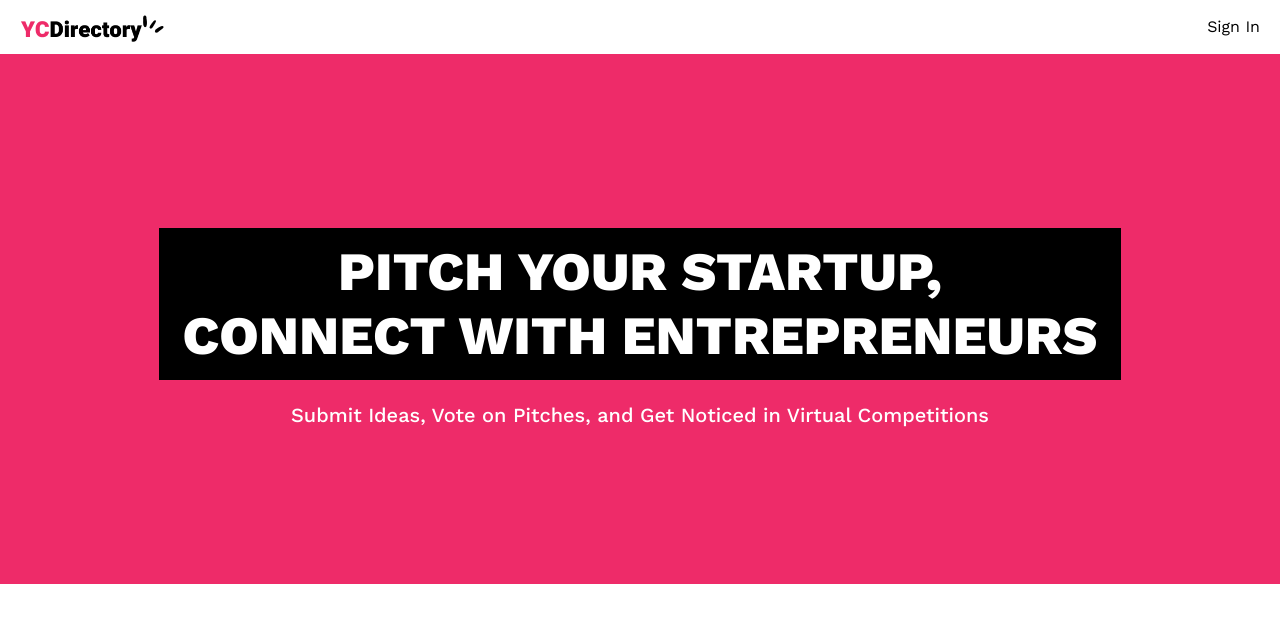
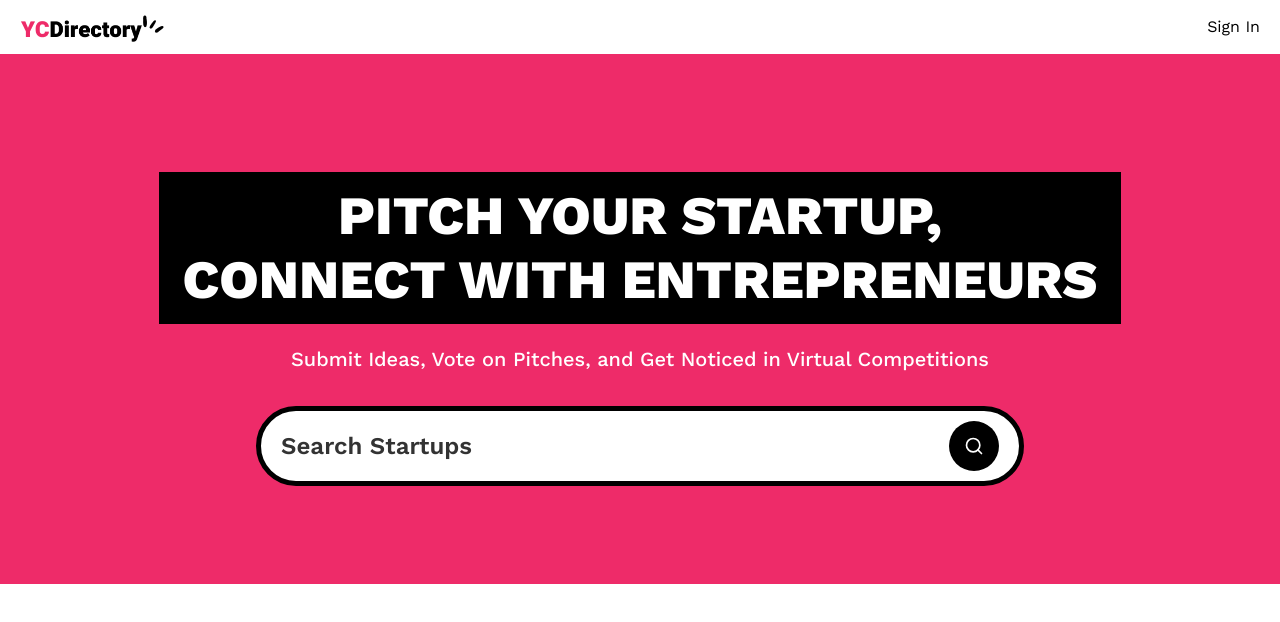
Before and after one commit to wasiflatifhussain/y-combinator-directory-nextjs, a Next.js app in the folder yc-directory/: page / in a window 1280 px wide. Shown: the top 622 px of the page. Built offline with nearby package versions, Linux system fonts and the light colour scheme; no server answers.

Commit message:
added nextjs forms for search bar handling and reset

```diff
--- a/yc-directory/app/(root)/layout.tsx
+++ b/yc-directory/app/(root)/layout.tsx
@@ -1,4 +1,4 @@
-import Navbar from "../components/Navbar";
+import Navbar from "../../components/Navbar";
 
 export default function Layout ({children}: Readonly<{children: React.ReactNode;}>) {
   return (
--- a/yc-directory/app/(root)/page.tsx
+++ b/yc-directory/app/(root)/page.tsx
@@ -1,11 +1,18 @@
 import Image from "next/image";
+import SearchForm from "../../components/SearchForm";
 
-export default function Home() {
+export default async function Home({searchParams}: {
+  searchParams: Promise<{query?: string}>;
+}) {
+
+  const query = (await searchParams).query;
   return (
     <>
       <section className="pink_container">
         <h1 className="heading">Pitch Your Startup, <br /> Connect With Entrepreneurs</h1>
         <p className="sub-heading !max-w-3xl">Submit Ideas, Vote on Pitches, and Get Noticed in Virtual Competitions</p>
+
+        <SearchForm query={query} />
       </section>
     </>
   );
--- /dev/null
+++ b/yc-directory/components/SearchForm.tsx
@@ -0,0 +1,35 @@
+import React from 'react';
+import Form from "next/form";
+import SearchFormReset from './SearchFormReset';
+import { Search } from 'lucide-react';
+
+const SearchForm = ({query}: {query?: string}) => {
+
+
+  return (
+    <Form action="/" scroll={false} className="search-form">
+      <input
+        name="query"
+        defaultValue={query}
+        className="search-input"
+        placeholder="Search Startups"
+      />
+
+      <div className='flex gap-2'>
+        {/* Typing into the input is client-side (handled by the browser).
+        Submitting the form sends data to the server for processing (server-side).
+        The reset button's behavior is client-side, interacting with the DOM using JavaScript. */}
+
+        {query &&
+          <SearchFormReset />
+        }
+
+        <button type="submit" className="search-btn text-white">
+          <Search className='size-5' />
+        </button>
+      </div>
+    </Form>
+)
+};
+
+export default SearchForm;
--- /dev/null
+++ b/yc-directory/components/SearchFormReset.tsx
@@ -0,0 +1,23 @@
+"use client";
+import React from 'react';
+import Link from 'next/link';
+import { X } from 'lucide-react';
+
+// this is client-sided as client resets the input form
+const SearchFormReset = () => {
+
+  const reset = () => {
+    const form = document.querySelector(".search-form") as HTMLFormElement;
+    if (form) form.reset();
+  };
+
+  return (
+    <button type="reset" onClick={reset}>
+      <Link href="/" className="search-btn text-white">
+        <X className='size-5' />
+      </Link>
+    </button>
+)
+};
+
+export default SearchFormReset;
--- /dev/null
+++ b/yc-directory/components/ui/button.tsx
@@ -0,0 +1,57 @@
+import * as React from "react"
+import { Slot } from "@radix-ui/react-slot"
+import { cva, type VariantProps } from "class-variance-authority"
+
+import { cn } from "@/lib/utils"
+
+const buttonVariants = cva(
+  "inline-flex items-center justify-center gap-2 whitespace-nowrap rounded-md text-sm font-medium transition-colors focus-visible:outline-none focus-visible:ring-1 focus-visible:ring-ring disabled:pointer-events-none disabled:opacity-50 [&_svg]:pointer-events-none [&_svg]:size-4 [&_svg]:shrink-0",
+  {
+    variants: {
+      variant: {
+        default:
+          "bg-primary text-primary-foreground shadow hover:bg-primary/90",
+        destructive:
+          "bg-destructive text-destructive-foreground shadow-sm hover:bg-destructive/90",
+        outline:
+          "border border-input bg-background shadow-sm hover:bg-accent hover:text-accent-foreground",
+        secondary:
+          "bg-secondary text-secondary-foreground shadow-sm hover:bg-secondary/80",
+        ghost: "hover:bg-accent hover:text-accent-foreground",
+        link: "text-primary underline-offset-4 hover:underline",
+      },
+      size: {
+        default: "h-9 px-4 py-2",
+        sm: "h-8 rounded-md px-3 text-xs",
+        lg: "h-10 rounded-md px-8",
+        icon: "h-9 w-9",
+      },
+    },
+    defaultVariants: {
+      variant: "default",
+      size: "default",
+    },
+  }
+)
+
+export interface ButtonProps
+  extends React.ButtonHTMLAttributes<HTMLButtonElement>,
+    VariantProps<typeof buttonVariants> {
+  asChild?: boolean
+}
+
+const Button = React.forwardRef<HTMLButtonElement, ButtonProps>(
+  ({ className, variant, size, asChild = false, ...props }, ref) => {
+    const Comp = asChild ? Slot : "button"
+    return (
+      <Comp
+        className={cn(buttonVariants({ variant, size, className }))}
+        ref={ref}
+        {...props}
+      />
+    )
+  }
+)
+Button.displayName = "Button"
+
+export { Button, buttonVariants }
--- a/yc-directory/package.json
+++ b/yc-directory/package.json
@@ -14,6 +14,7 @@
     "react-dom": "$react-dom"
   },
   "dependencies": {
+    "@radix-ui/react-slot": "^1.1.1",
     "@tailwindcss/typography": "^0.5.15",
     "class-variance-authority": "^0.7.1",
     "clsx": "^2.1.1",
```
Also changed, not shown: yc-directory/components/Navbar.tsx (renamed from yc-directory/app/components/Navbar.tsx), 1 other file (tests, documents, lock files or other folders).
